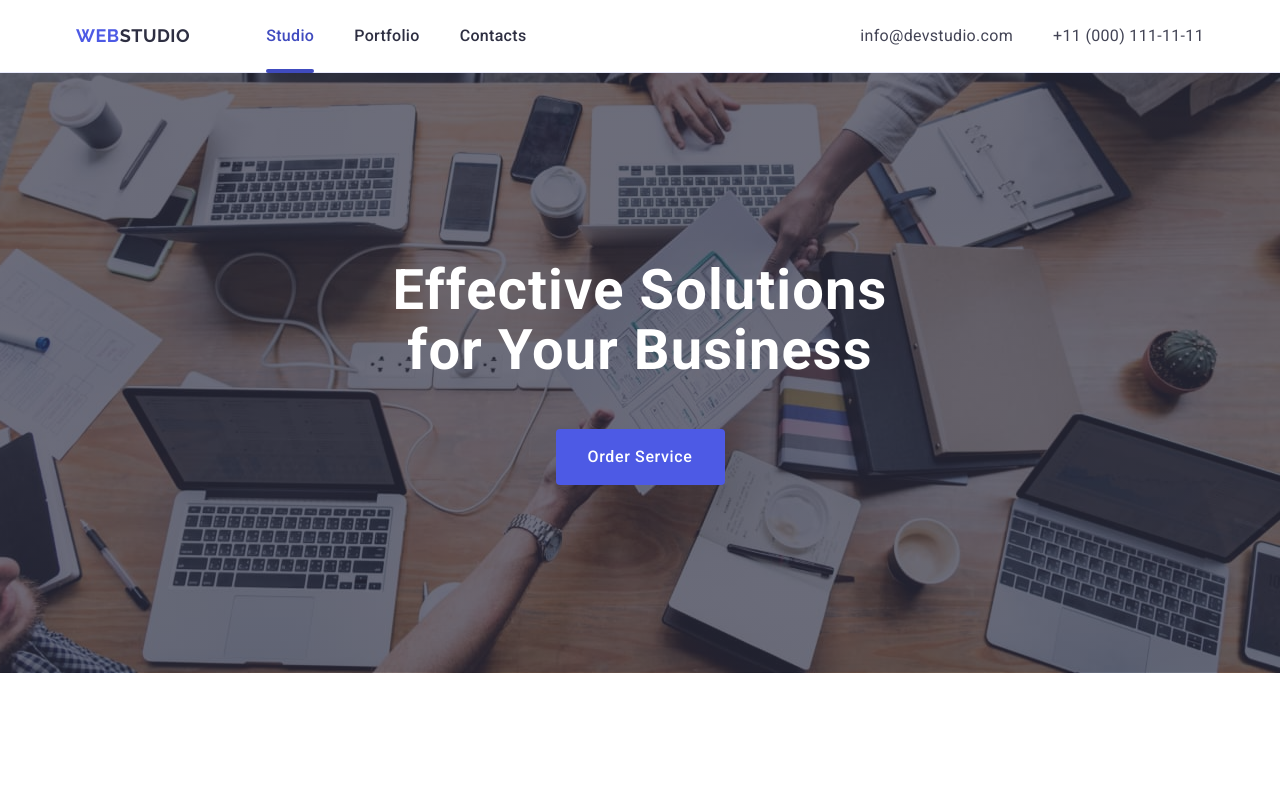
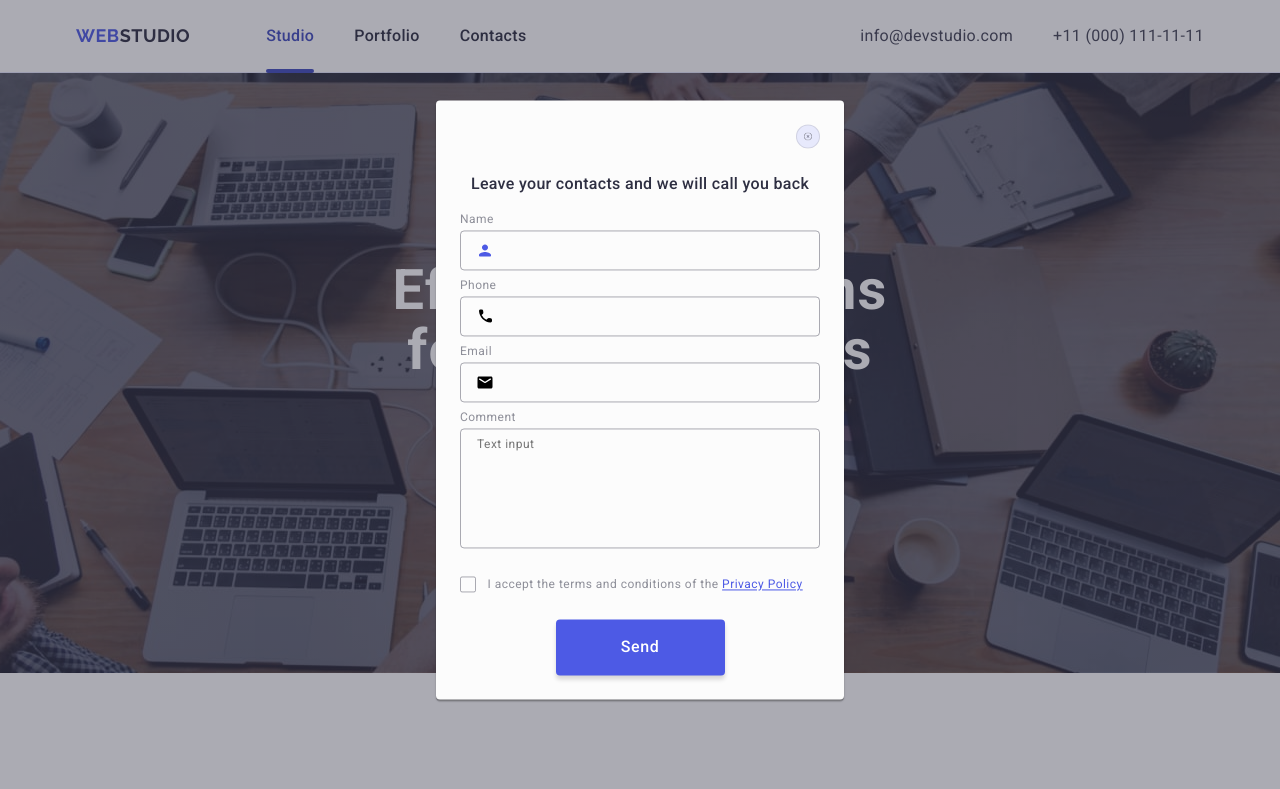
Before and after one commit to JuliaS8/goit-markup-hw-05, a plain HTML site: page index.html in a window 1280 px wide. Shown: the top 789 px of the page. Drawn offline with nearby package versions, Linux system fonts and the light colour scheme.

Commit message:
change modal box (add class open)

```diff
--- a/css/styles.css
+++ b/css/styles.css
@@ -659,7 +659,7 @@ footer .container {
 
 /* #region modal window */
 
-.overlay-registration {
+.backdrop {
   position: fixed;
   top: 0;
   right: 0;
@@ -671,11 +671,15 @@ footer .container {
   z-index: 999;
   transition: opacity 250ms cubic-bezier(0.4, 0, 0.2, 1),
     visibility 250ms cubic-bezier(0.4, 0, 0.2, 1);
+  opacity: 0;
+  visibility: hidden;
+  pointer-events: none;
 }
 
-.overlay-registration:target {
+.open {
   opacity: 1;
   visibility: visible;
+  pointer-events: auto;
 }
 
 .button-overlay {
@@ -795,6 +799,10 @@ input:focus .icon-input {
   flex-direction: column;
 }
 
+.text-area {
+  margin-bottom: 16px;
+}
+
 .icon-input {
   position: absolute;
   left: 16px;
@@ -814,7 +822,6 @@ input:focus .icon-input {
   border-radius: 4px;
   background-color: transparent;
   padding: 8px 16px;
-  margin-bottom: 16px;
   outline: transparent;
   resize: none;
   transition: border-color 250ms cubic-bezier(0.4, 0, 0.2, 1);
@@ -833,6 +840,10 @@ input:focus .icon-input {
 }
 
 .form-input-t:focus-within {
+  border-color: #4d5ae5;
+}
+
+.form-label:focus-within {
   border-color: #4d5ae5;
 }
 
@@ -936,4 +947,8 @@ input:focus .icon-input {
   border: none;
 }
 
+.user-privacy:checked .checkbox-privacy-span {
+  fill: #f4f4fd;
+}
+
 /* #endregion */
--- a/index.html
+++ b/index.html
@@ -68,7 +68,9 @@
             Effective Solutions for Your Business
           </h1>
           <div class="button-overlay">
-            <button type="button" class="button">Order Service</button>
+            <button type="button" class="button" href="#modal-w">
+              Order Service
+            </button>
           </div>
         </div>
       </section>
@@ -552,7 +554,7 @@
       </div>
     </footer>
 
-    <div class="overlay-registration" id="overlay-registration">
+    <div class="backdrop open">
       <div class="modal">
         <button class="btn-close" type="button">
           <svg class="icon-close" width="8" height="8">
```
Also changed, not shown: images/icons.svg, 1 other file.
